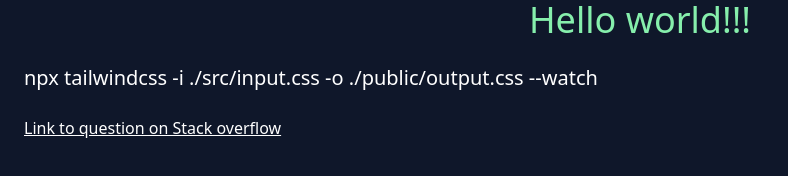
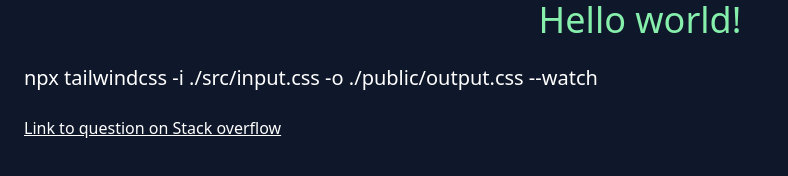
Before and after one commit to SergeyDavidovich/Tailwind-Cli-Mini-Start, a plain HTML site: page index.html in a window 1280 px wide. Shown: the whole page, without its empty margins (0-788 px from the left). Drawn offline with Linux system fonts and the light colour scheme.

Commit message:
no comments

```diff
--- a/index.html
+++ b/index.html
@@ -8,7 +8,7 @@
 </head>
 <body class="bg-slate-900">
   <h1 class="text-6xl text-center text-green-300 sm:text-4xl md:text-4xl">
-    Hello world!!!
+    Hello world!
   </h1>
   <p class="m-6 text-xl text-white">npx tailwindcss -i ./src/input.css -o ./public/output.css --watch</p>
 
```
Also changed, not shown: public/output.css.
